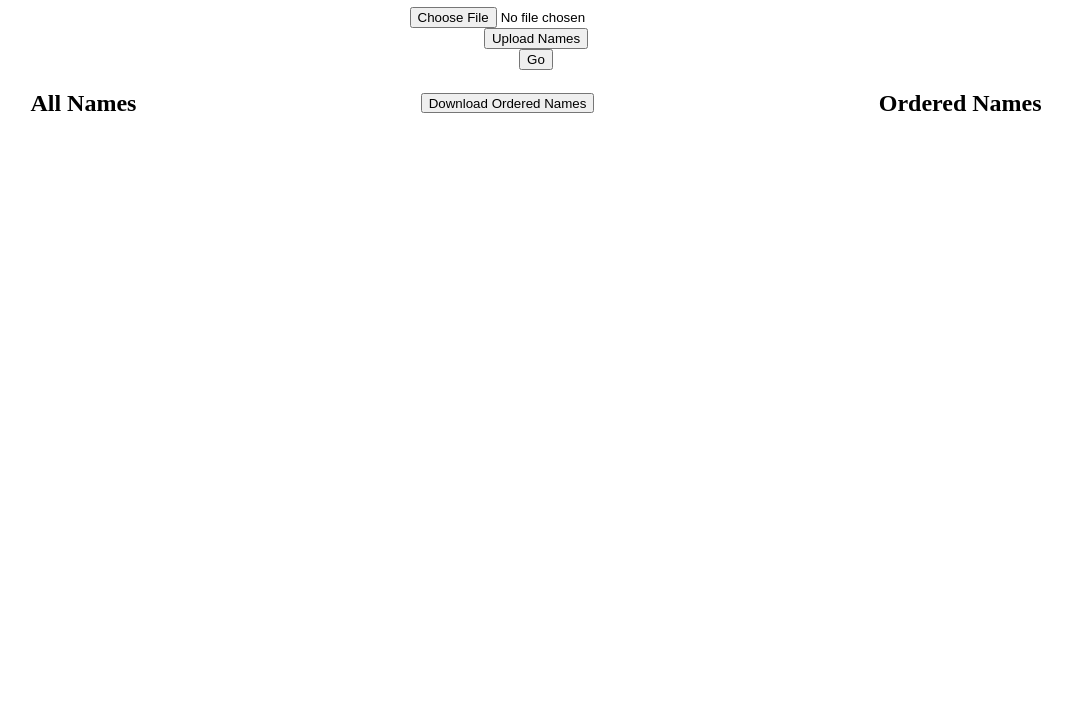
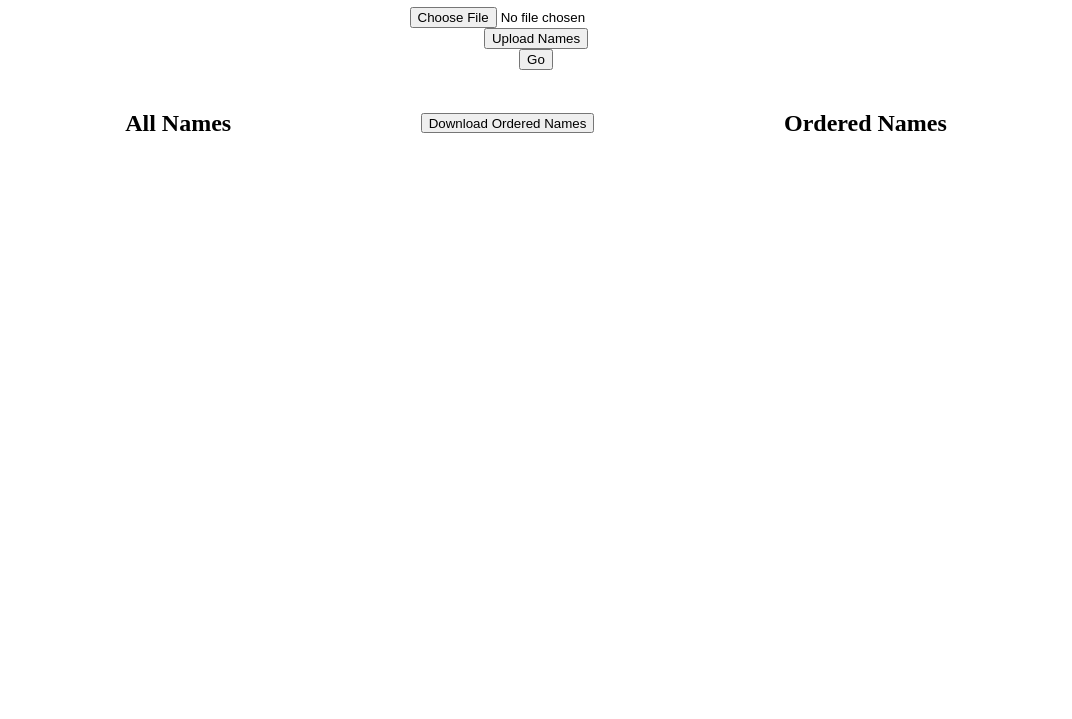
Before and after one commit to kev-g00009/kev-g00009.github.io, a plain HTML site: page index.html in a window 1280 px wide. Shown: the part 81-800 px from the top of the page, without its empty margins (104-1176 px from the left). Drawn offline with Linux system fonts and the light colour scheme.

Commit message:
Fix Table alignment

```diff
--- a/index.html
+++ b/index.html
@@ -10,16 +10,14 @@
             align-items: center;
             flex-direction: column;
         }
-        #tables {
+        #tables, #table-titles {
             display: flex;
             justify-content: space-around;
             width: 80%;  /* Make it less than 100% to keep away from the edges */
             margin-top: 20px;
         }
-        #table-titles {
-            display: flex;
-            justify-content: space-between;
-            width: 80%;  /* Match the width of the tables */
+        #all-names, #ordered-names {
+            width: 50%; /* This ensures the tables align with the titles */
         }
         table {
             border-collapse: collapse;
```
